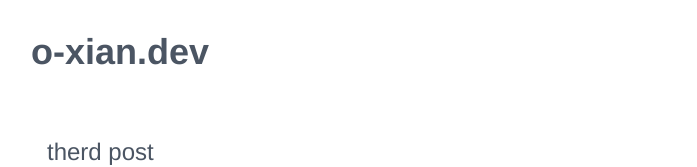
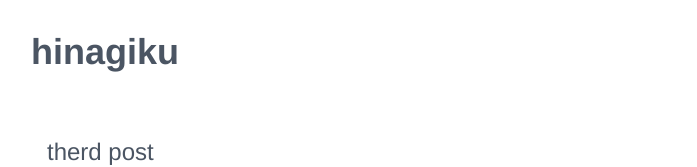
Before and after one commit to oshanQQ/hinagiku, a Next.js app: page / in a window 1280 px wide. Shown: the top 167 px of the page, without its empty margins (193-890 px from the left). Built offline with nearby package versions, Linux system fonts and the light colour scheme.

Commit message:
📝 Change site name

```diff
--- a/components/Header.tsx
+++ b/components/Header.tsx
@@ -5,7 +5,7 @@ const Header: NextComponentType = () => {
   return (
     <>
       <div className="pb-12 text-4xl font-bold">
-        <Link href="/">o-xian.dev</Link>
+        <Link href="/">hinagiku</Link>
       </div>
     </>
   );
--- a/package.json
+++ b/package.json
@@ -1,5 +1,5 @@
 {
-  "name": "o-xian-blog",
+  "name": "hinagiku",
   "version": "0.1.0",
   "private": true,
   "scripts": {
```
Also changed, not shown: 1 other file (tests, documents, lock files or other folders).
